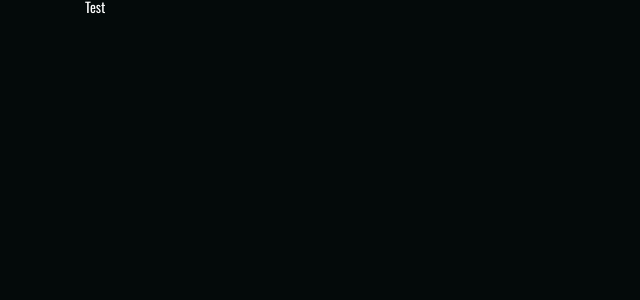
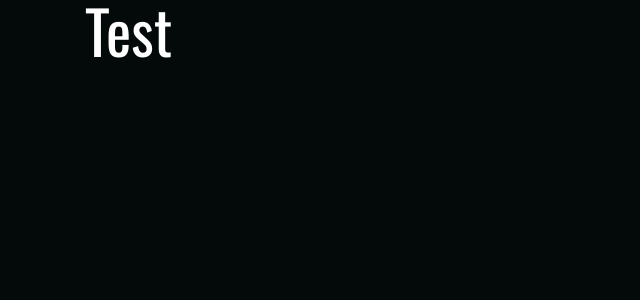
Before and after one commit to Serg1k1/Lower_Flower, a React (Create React App) app: page / in a window 1280 px wide. Shown: the top 300 px of the page, without its empty margins (0-640 px from the left). Built offline with nearby package versions, Linux system fonts and the light colour scheme.

Commit message:
fix: fixed mixins import

```diff
--- a/public/index.html
+++ b/public/index.html
@@ -7,7 +7,6 @@
   <meta name="viewport" content="width=device-width, initial-scale=1" />
   <meta name="theme-color" content="#000000" />
   <meta name="description" content="Web site created using create-react-app" />
-  <link rel="manifest" href="%PUBLIC_URL%/manifest.json" />
   <title>Lower Flowers</title>
 </head>
 
--- a/src/components/app/App.js
+++ b/src/components/app/App.js
@@ -1,5 +1,4 @@
 import Header from "../header/Header";
-
 
 const App = () => {
     return (
--- a/src/components/header/Header.js
+++ b/src/components/header/Header.js
@@ -1,8 +1,10 @@
+import './header.scss';
+
 const Header = () => {
     return (
         <header className="header">
             <div className="header__container">
-                <h1>Test</h1>
+                <p>Test</p>
             </div>
         </header>
     )
--- /dev/null
+++ b/src/components/header/header.scss
@@ -0,0 +1,6 @@
+@import '../../style/mixins.scss';
+@import '../../style/style.scss';
+
+.header__container {
+    @include adaptiveValue("font-size", 60, 30);
+}
--- a/src/index.js
+++ b/src/index.js
@@ -2,7 +2,7 @@ import React from 'react';
 import { createRoot } from 'react-dom/client';
 import App from './components/app/App';
 
-import './style/style.scss'
+import './style/style.scss';
 
 const container = document.getElementById('root');
 const root = createRoot(container);
--- a/src/style/style.scss
+++ b/src/style/style.scss
@@ -56,6 +56,7 @@ body {
 	.loaded & {
 	}
 }
+
 // Оболонка wrapper ============================================================================================================================================================================================================================================================================================================================================================================================================================================
 .wrapper {
 	min-height: 100%;
```
Also changed, not shown: 1 other file (tests, documents, lock files or other folders).
